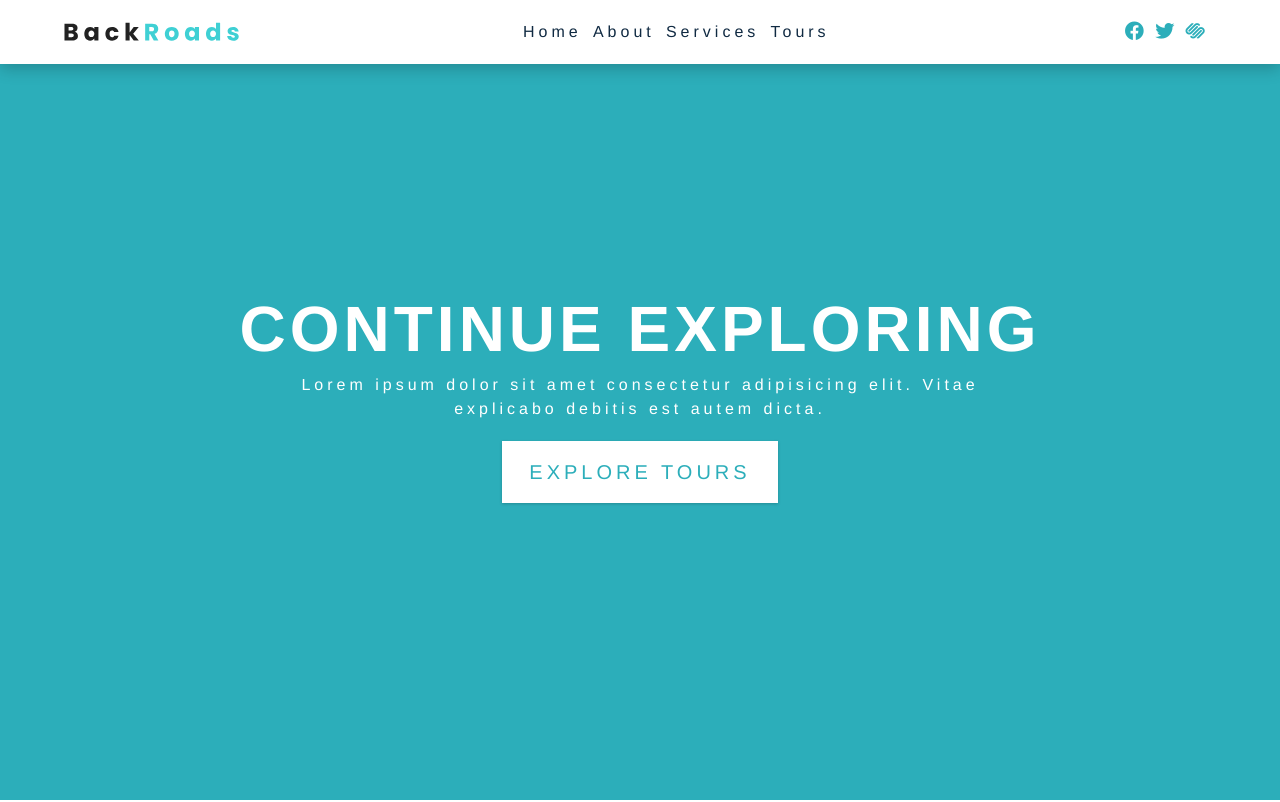
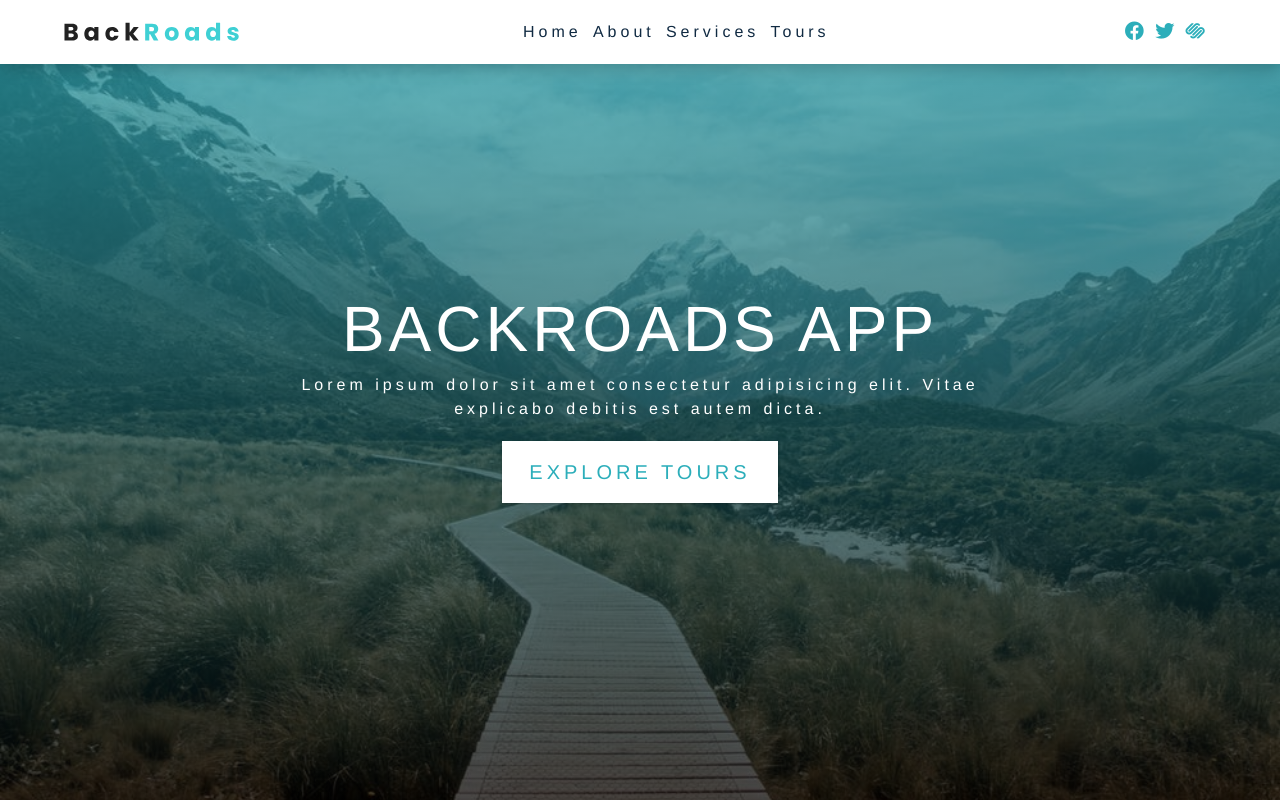
Before and after one commit to locaulker/backroads-app, a React (Create React App) app: page / in a window 1280 px wide. Shown: the top 802 px of the page. Built offline with nearby package versions, Linux system fonts and the light colour scheme.

Commit message:
changed title in hero section and fixed background image link

```diff
--- a/src/components/Hero.js
+++ b/src/components/Hero.js
@@ -2,7 +2,7 @@ const Hero = () => {
   return (
     <section className="hero" id="home">
       <div className="hero-banner">
-        <h1>continue exploring</h1>
+        <h1>Backroads app</h1>
         <p>
           Lorem ipsum dolor sit amet consectetur adipisicing elit. Vitae
           explicabo debitis est autem dicta.
--- a/src/index.css
+++ b/src/index.css
@@ -100,6 +100,7 @@ p {
 @media screen and (min-width: 800px) {
   h1 {
     font-size: 4rem;
+    font-weight: 300;
   }
   h2 {
     font-size: 2.5rem;
@@ -206,10 +207,10 @@ Hero
   border-color: var(--clr-white);
 }
 @media screen and (min-width: 768px) {
-  /* .hero {
+  .hero {
     background: linear-gradient(rgb(44, 174, 186, 0.7), rgba(0, 0, 0, 0.7)),
-      url("../images/main.jpeg") center/cover no-repeat;
-  } */
+      url("./images/main.jpeg") center/cover no-repeat;
+  }
   .hero-banner {
     padding: 0;
   }
```
